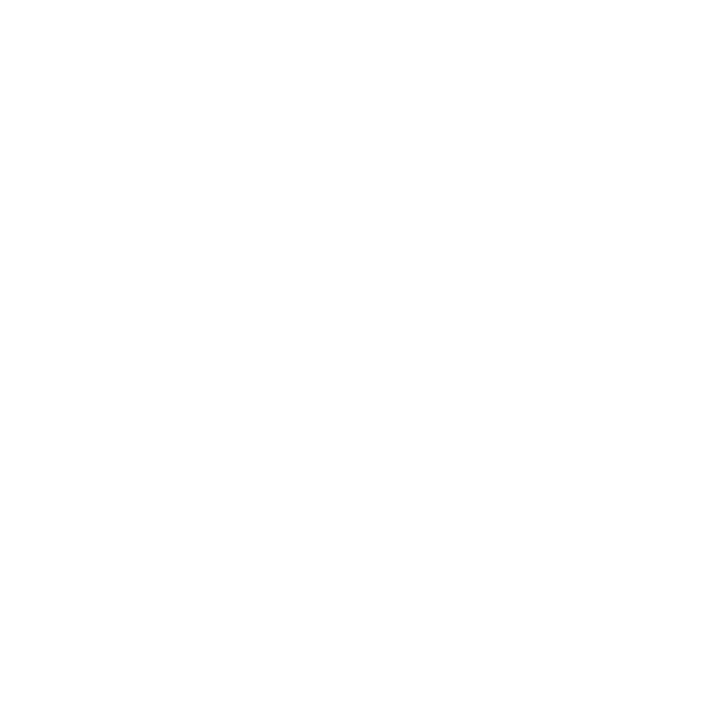
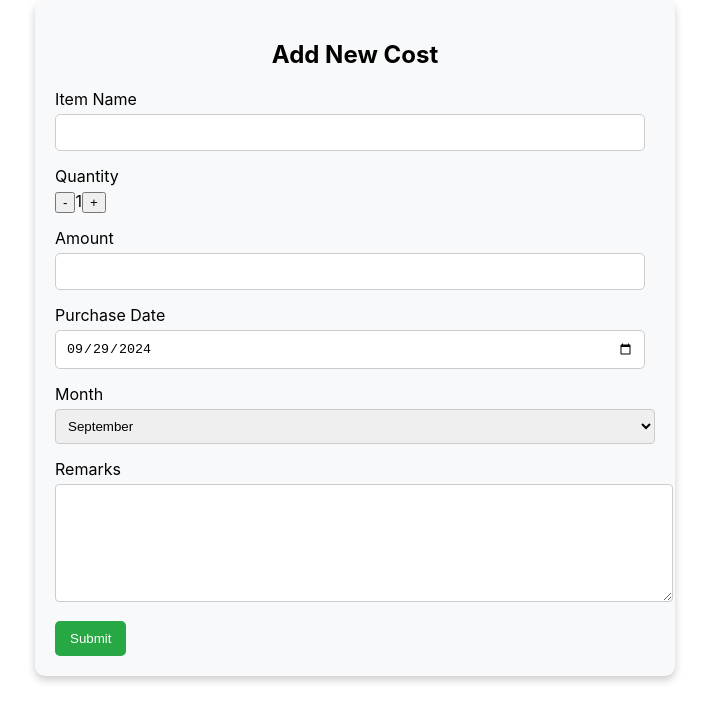
Before and after one commit to salmansrabon/react-finance-management-frontend, a React (Create React App) app: page /add-cost in a window 1280 px wide. Before the commit this address had no page. Shown: the top 722 px of the page, without its empty margins (285-994 px from the left). Built offline with nearby package versions, Linux system fonts and the light colour scheme.

Commit message:
added product list page and add product

```diff
--- a/src/App.js
+++ b/src/App.js
@@ -5,7 +5,8 @@
 import Login from './components/Auth/Login';
 import Register from './components/Auth/Register';
 import AdminDashboard from './components/Admin/AdminDashboard';
-import UserDashboard from './components/User/UserDashboard'; // Import UserDashboard
+import UserDashboard from './components/User/UserDashboard';
+import AddCost from './components/User/AddCost';
 import UserDetail from './components/User/UserDetail';
 
 function App() {
@@ -16,7 +17,8 @@
         <Route path="/login" element={<Login />} />
         <Route path="/register" element={<Register />} />
         <Route path="/admin" element={<AdminDashboard />} />
-        <Route path="/user" element={<UserDashboard />} /> {/* Define /user route */}
+        <Route path="/user" element={<UserDashboard />} />
+        <Route path="/add-cost" element={<AddCost />} />
         <Route path="/user/:id" element={<UserDetail/>} />
       </Routes>
     </Router>
--- /dev/null
+++ b/src/components/User/AddCost.css
@@ -0,0 +1,49 @@
+/* src/components/User/AddCost.css */
+
+.add-cost-container {
+    max-width: 600px;
+    margin: auto;
+    padding: 20px;
+    background: #f8f9fa;
+    border-radius: 10px;
+    box-shadow: 0 4px 8px rgba(0, 0, 0, 0.2);
+  }
+
+  .add-cost-container h2 {
+    text-align: center;
+    margin-bottom: 20px;
+  }
+
+  .form-group {
+    margin-bottom: 15px;
+  }
+
+  label {
+    display: block;
+    margin-bottom: 5px;
+  }
+
+  input, select, textarea {
+    width: 100%;
+    padding: 8px;
+    margin: 0;
+    border: 1px solid #ccc;
+    border-radius: 4px;
+  }
+
+  textarea {
+    height: 100px;
+  }
+
+  button[type='submit'] {
+    background-color: #28a745;
+    color: white;
+    padding: 10px 15px;
+    border: none;
+    border-radius: 5px;
+    cursor: pointer;
+  }
+
+  button[type='submit']:hover {
+    background-color: #218838;
+  }
--- /dev/null
+++ b/src/components/User/AddCost.js
@@ -0,0 +1,102 @@
+// src/components/User/AddCost.js
+import React, { useState } from 'react';
+import { useNavigate } from 'react-router-dom';
+import { API } from '../../api';
+import './AddCost.css';
+
+const AddCost = () => {
+  const [itemName, setItemName] = useState('');
+  const [quantity, setQuantity] = useState(1);
+  const [amount, setAmount] = useState('');
+  const [purchaseDate, setPurchaseDate] = useState(new Date().toISOString().split('T')[0]); // Default to today
+  const [month, setMonth] = useState(new Date().toLocaleString('default', { month: 'long' })); // Current month
+  const [remarks, setRemarks] = useState('');
+  const navigate = useNavigate();
+
+  const handleSubmit = async (e) => {
+    e.preventDefault();
+    const token = localStorage.getItem('authToken');
+
+    if (!token) {
+      alert('No token found. Please login again.');
+      return;
+    }
+
+    try {
+      await API.post(
+        '/costs',
+        { itemName, quantity, amount, purchaseDate, month, remarks },
+        {
+          headers: { Authorization: `Bearer ${token}` },
+        }
+      );
+      navigate('/user'); // Redirect to User Dashboard after submission
+    } catch (error) {
+      console.error('Error creating cost:', error);
+    }
+  };
+
+  return (
+    <div className="add-cost-container">
+      <h2>Add New Cost</h2>
+      <form onSubmit={handleSubmit}>
+        <div className="form-group">
+          <label>Item Name</label>
+          <input
+            type="text"
+            value={itemName}
+            onChange={(e) => setItemName(e.target.value)}
+            required
+          />
+        </div>
+        <div className="form-group">
+          <label>Quantity</label>
+          <button type="button" onClick={() => setQuantity(quantity > 1 ? quantity - 1 : 1)}>
+            -
+          </button>
+          <span>{quantity}</span>
+          <button type="button" onClick={() => setQuantity(quantity + 1)}>
+            +
+          </button>
+        </div>
+        <div className="form-group">
+          <label>Amount</label>
+          <input
+            type="number"
+            value={amount}
+            onChange={(e) => setAmount(e.target.value)}
+            required
+          />
+        </div>
+        <div className="form-group">
+          <label>Purchase Date</label>
+          <input
+            type="date"
+            value={purchaseDate}
+            onChange={(e) => setPurchaseDate(e.target.value)}
+            required
+          />
+        </div>
+        <div className="form-group">
+          <label>Month</label>
+          <select value={month} onChange={(e) => setMonth(e.target.value)}>
+            {['January', 'February', 'March', 'April', 'May', 'June', 'July', 'August', 'September', 'October', 'November', 'December'].map(
+              (m) => (
+                <option key={m} value={m}>
+                  {m}
+                </option>
+              )
+            )}
+          </select>
+        </div>
+        <div className="form-group">
+          <label>Remarks</label>
+          <textarea value={remarks} onChange={(e) => setRemarks(e.target.value)} />
+        </div>
+        <button type="submit">Submit</button>
+      </form>
+    </div>
+  );
+};
+
+export default AddCost;
--- /dev/null
+++ b/src/components/User/UserDashboard.css
@@ -0,0 +1,33 @@
+/* src/components/User/UserDashboard.css */
+
+.user-dashboard {
+    padding: 20px;
+  }
+
+  .add-cost-button {
+    background-color: #007bff;
+    color: white;
+    padding: 10px 20px;
+    border: none;
+    border-radius: 5px;
+    cursor: pointer;
+    margin-bottom: 20px;
+  }
+
+  .add-cost-button:hover {
+    background-color: #0056b3;
+  }
+
+  table {
+    width: 100%;
+    border-collapse: collapse;
+  }
+
+  th, td {
+    border: 1px solid #ddd;
+    padding: 8px;
+  }
+
+  th {
+    background-color: #f2f2f2;
+  }
--- a/src/components/User/UserDashboard.js
+++ b/src/components/User/UserDashboard.js
@@ -1,21 +1,72 @@
 // src/components/User/UserDashboard.js
-import React from 'react';
-import Header from '../Header';
+import React, { useState, useEffect } from 'react';
+import { useNavigate } from 'react-router-dom';
+import { API } from '../../api'; // Make sure the path to API is correct
+import './UserDashboard.css'; // Add necessary styling here
 
 const UserDashboard = () => {
+  const [costs, setCosts] = useState([]);
+  const [error, setError] = useState('');
+  const navigate = useNavigate();
+
+  useEffect(() => {
+    const fetchCosts = async () => {
+      const token = localStorage.getItem('authToken');
+      if (!token) {
+        setError('No token found. Please login again.');
+        return;
+      }
+
+      try {
+        const response = await API.get('/costs', {
+          headers: { Authorization: `Bearer ${token}` },
+        });
+        setCosts(response.data);
+      } catch (err) {
+        setError('Failed to fetch costs. Unauthorized access.');
+      }
+    };
+
+    fetchCosts();
+  }, []);
+
   return (
-    <div>
-      {/* Include the Header at the top */}
-      <Header />
-
-      {/* Main Content of the User Dashboard */}
-      <div style={{ padding: '20px' }}>
-        <h2>User Dashboard</h2>
-        <div style={{ display: 'flex', justifyContent: 'space-around' }}>
-          <iframe src="https://www.prothomalo.com" title="BBC News" style={{ width: '45%', height: '300px' }}></iframe>
-          <iframe src="https://www.nytimes.com/" title="New York Times" style={{ width: '45%', height: '300px' }}></iframe>
-        </div>
-      </div>
+    <div className="user-dashboard">
+      <h2>User Daily Costs</h2>
+      {error && <p className="error-message">{error}</p>}
+      <button className="add-cost-button" onClick={() => navigate('/add-cost')}>
+        Add Cost
+      </button>
+      <table>
+        <thead>
+          <tr>
+            <th>Item Name</th>
+            <th>Quantity</th>
+            <th>Amount</th>
+            <th>Purchase Date</th>
+            <th>Month</th>
+            <th>Remarks</th>
+          </tr>
+        </thead>
+        <tbody>
+          {costs.length > 0 ? (
+            costs.map((cost) => (
+              <tr key={cost._id}>
+                <td>{cost.itemName}</td>
+                <td>{cost.quantity}</td>
+                <td>{cost.amount}</td>
+                <td>{new Date(cost.purchaseDate).toLocaleDateString()}</td>
+                <td>{cost.month}</td>
+                <td>{cost.remarks}</td>
+              </tr>
+            ))
+          ) : (
+            <tr>
+              <td colSpan="6">No costs found.</td>
+            </tr>
+          )}
+        </tbody>
+      </table>
     </div>
   );
 };
```
